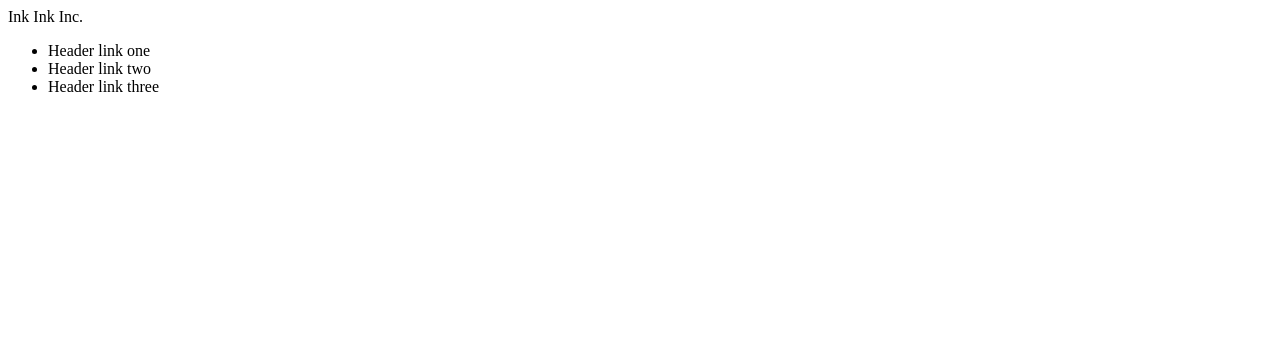
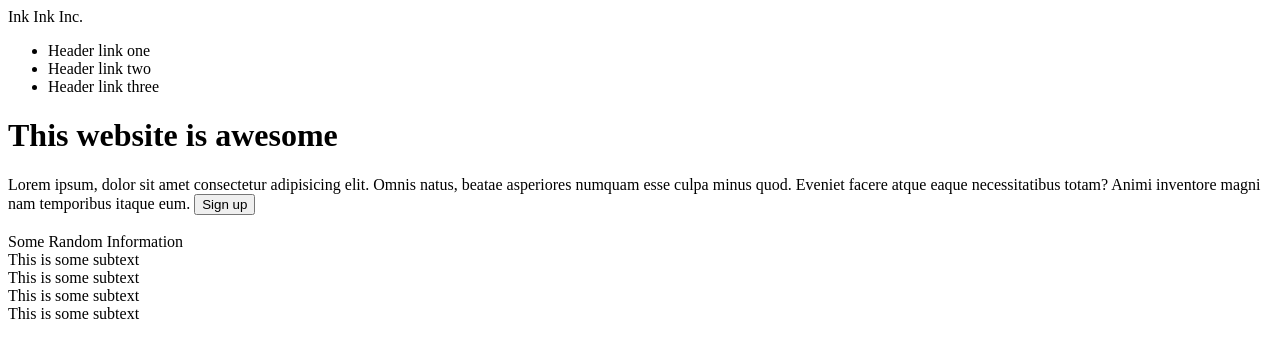
Before and after one commit to SochillyInept/landing-page, a plain HTML site: page index.html in a window 1280 px wide. Drawn offline with Linux system fonts and the light colour scheme.

Commit message:
Format information layout

```diff
--- a/index.html
+++ b/index.html
@@ -19,24 +19,40 @@
                 <li><a>Header link three</a> </li>
             </ul>
         </div>
+
         <div class="focus" >
+
             <div class="main-title" >
+                <h1>This website is awesome</h1>
+                Lorem ipsum, dolor sit amet consectetur adipisicing elit. Omnis natus, beatae asperiores numquam esse culpa minus quod. Eveniet facere atque eaque necessitatibus totam? Animi inventore magni nam temporibus itaque eum.
+                <button>Sign up</button>
+            </div>
 
-        </div>
             <img src="" alt="">
-
 
         </div>
 
     </div>
 
-    <div class="body" >
-        <div class="information"> </div>
-        <div class="quote"> </div>
-        <div class="signup" > </div>
+
+        <div class="information">
+            Some Random Information
+            <div class="items" >This is some subtext</div>
+            <div class="items" >This is some subtext</div>
+            <div class="items" >This is some subtext</div>
+            <div class="items" >This is some subtext</div>
+        </div>
+
+        <div class="quote">
+
+        </div>
+
+        <div class="signup" >
+
+        </div>
 
 
-    </div>
+
 
     <div class="footer" >
 
```
Lines whose indentation alone changed are shown as unchanged.
